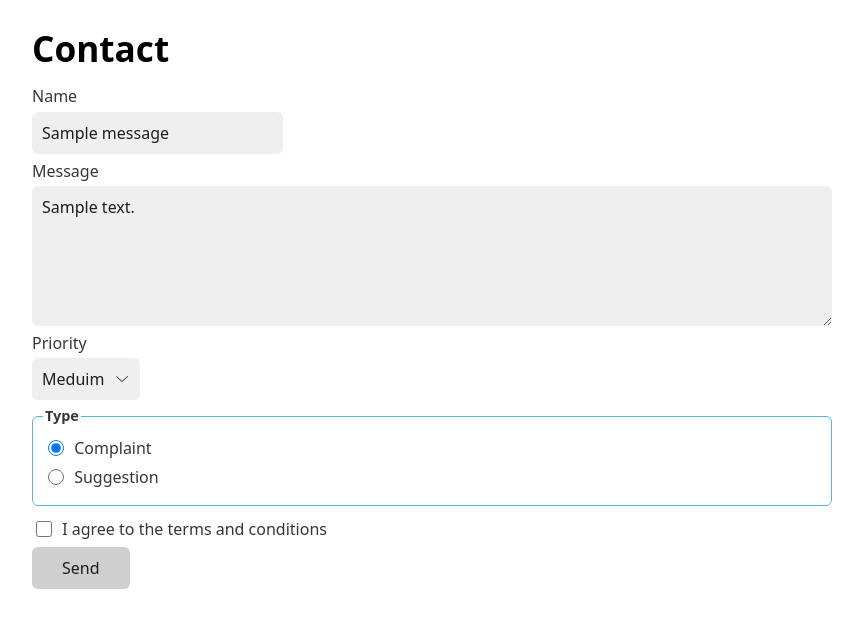
After one commit to El-Tawfik17/formWithdatabase, a PHP site: page /update.php?updateid=1 in a window 1280 px wide. The commit adds this page. Shown: the top 628 px of the page, without its empty margins (208-1071 px from the left). Run offline with PHP 8.4, Linux system fonts and the light colour scheme; tables that the repository leaves empty or names only in its code hold one stand-in row (values such as "Sample post").

Commit message:
add more chage 10/06/2022

```diff
--- /dev/null
+++ b/connect.php
@@ -0,0 +1,13 @@
+<?php
+$host="localhost";
+$dbname="form1database";
+$username="root";
+$password="";
+$conn=mysqli_connect(   hostname:$host,
+                  username:$username,
+                  password:$password,
+                  database:$dbname);
+if(mysqli_connect_error()){
+    die("connection error:".mysqli_connect_error());
+}
+?>
--- /dev/null
+++ b/update.php
@@ -0,0 +1,94 @@
+<?php
+include 'connect.php';
+if($_GET['updateid']){
+    $id=$_GET['updateid'];
+    $sql="SELECT*FROM `message` WHERE id=$id";
+
+}
+if (isset($_GET['updna'])&&isset($_GET['updme'])) {
+    $updna=$_GET['updna'];
+    $updme=$_GET['updme'];
+    $sql="SELECT*FROM `message` WHERE name='$updna' AND body='$updme'";
+
+}
+
+
+$result=mysqli_query($conn,$sql);
+// if($result){
+//     // echo'select successfully!!!';
+
+// }
+$row=mysqli_fetch_assoc($result);
+$name=$row['name'];
+$message=$row['body'];
+$id=$row['id'];
+
+if(isset($_POST['submit'])){
+    // die($id);
+  $name = $_POST['name'];
+  $message =$_POST['message'];
+  $priority=$_POST['priority'];
+  $type=$_POST['type'];
+  $terms=$_POST['terms'];
+//die("everythings are okay!!");
+  $priority=filter_input(INPUT_POST,"priority",FILTER_VALIDATE_INT);
+  $type=filter_input(INPUT_POST,"type",FILTER_VALIDATE_INT);
+  $terms=filter_input(INPUT_POST,"terms",FILTER_VALIDATE_BOOL);
+  $sql="update `message` set id=$id,name='$name',body='$message',priority=$priority,type=$type  where `message`.`id`=$id";
+//   $sql="update from `message` set `id`=$id,`name`='$name',`body`='$message',`priority`=$priority,`type`=$type,`term`=$terms where `message`.`id`=$id";
+  $result=mysqli_query($conn,$sql);
+  if($result){
+      header('location:users.php');
+  }
+
+
+}
+
+
+?>
+
+
+<!DOCTYPE html>
+<html lang="en">
+<head>
+    <meta charset="UTF-8">
+    <meta http-equiv="X-UA-Compatible" content="IE=edge">
+    <meta name="viewport" content="width=device-width, initial-scale=1.0">
+    <link rel="stylesheet" href="https://cdn.jsdelivr.net/npm/water.css@2/out/water.min.css">
+    <title>Contact_form</title>
+</head>
+<body>
+    <h1>Contact</h1>
+    <form method="POST">
+        <label for="name">Name</label>
+        <input type="text" id="name" name="name" value="<?php echo $name; ?>">
+        <label for="message">Message</label>
+        <textarea id="message" name="message"><?php echo $message; ?></textarea>
+        <label for="priority">Priority</label>
+        <select id="priority" name="priority">
+            <option value="1">Low</option>
+            <option value="2" selected>Meduim</option>
+            <option value="3">High</option>
+        </select>
+        <fieldset>
+            <legend>Type</legend>
+            <label for="">
+                <input type="radio" name="type" value="1" checked>
+                Complaint
+            </label>
+            <br>
+            <label for="">
+                <input type="radio" name="type" value="2">
+                Suggestion
+            </label>
+
+        </fieldset>
+        <label for="">
+            <input type="checkbox" name="terms">
+        I agree to the terms and conditions
+        </label>
+        <br>
+        <button name="submit"> Send </button>
+    </form>
+</body>
+</html>
```
Also changed, not shown: dashbord.html (added, +22 -0 lines), delete.php (added, +28 -0 lines), index.php (+31 -13 lines), users.php (added, +66 -0 lines).
